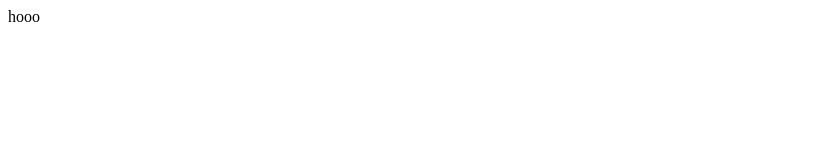
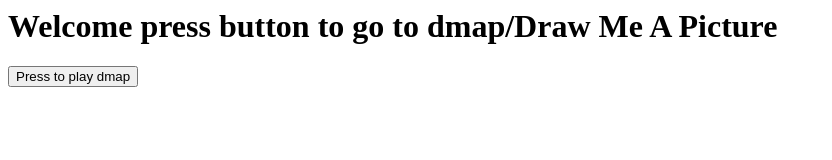
Before and after one commit to ForestTheKIng/ForestTheKing.github.io, a plain HTML site: page index.html in a window 1280 px wide. Shown: the whole page, without its empty margins (0-832 px from the left). Drawn offline with Linux system fonts and the light colour scheme.

Commit message:
Update index.html

```diff
--- a/index.html
+++ b/index.html
@@ -1 +1,2 @@
-<p>hooo</p>
+<h1>Welcome press button to go to dmap/Draw Me A Picture</h1>
+<button href="Dmap.html">Press to play dmap</button>
```
